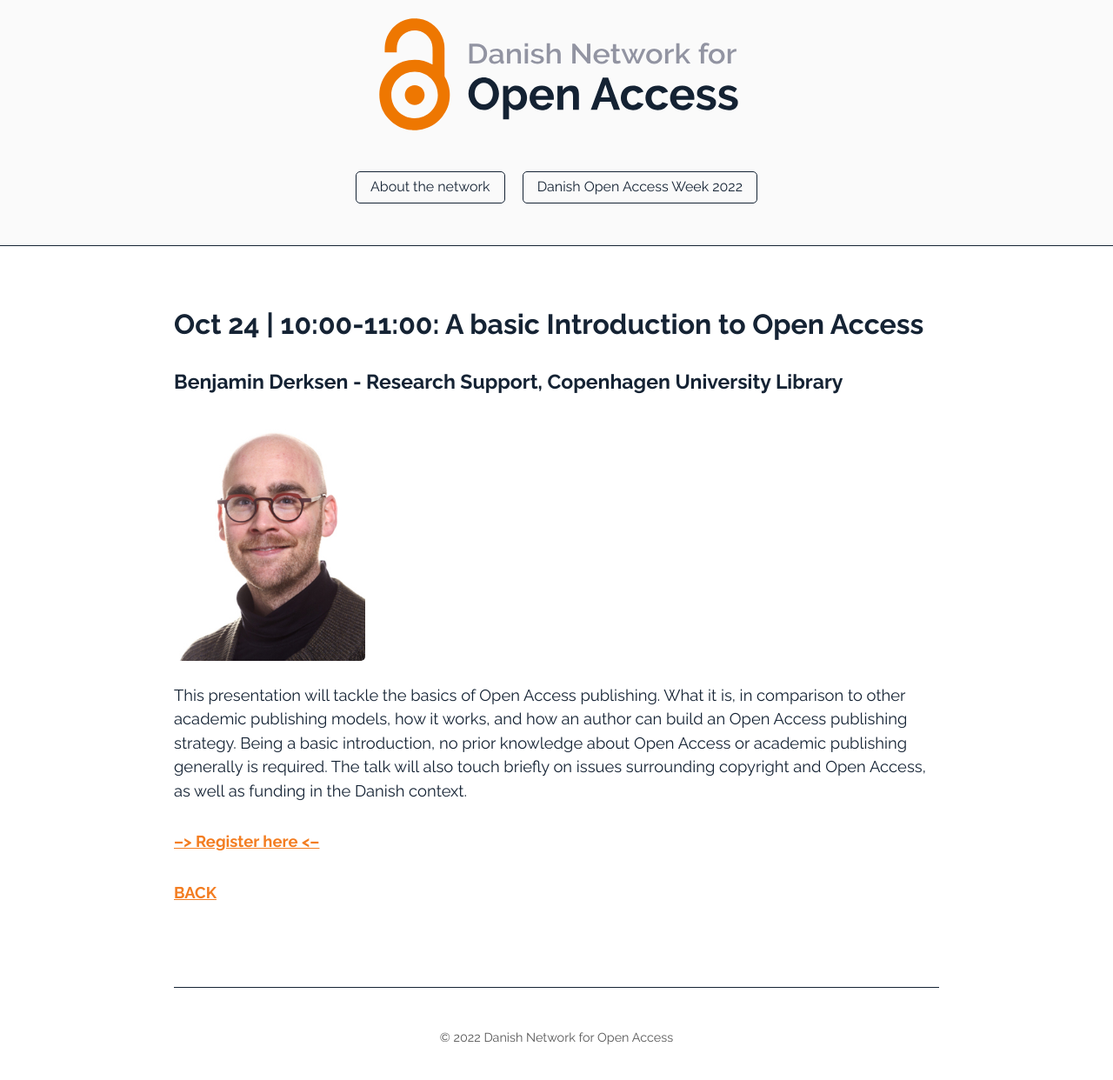
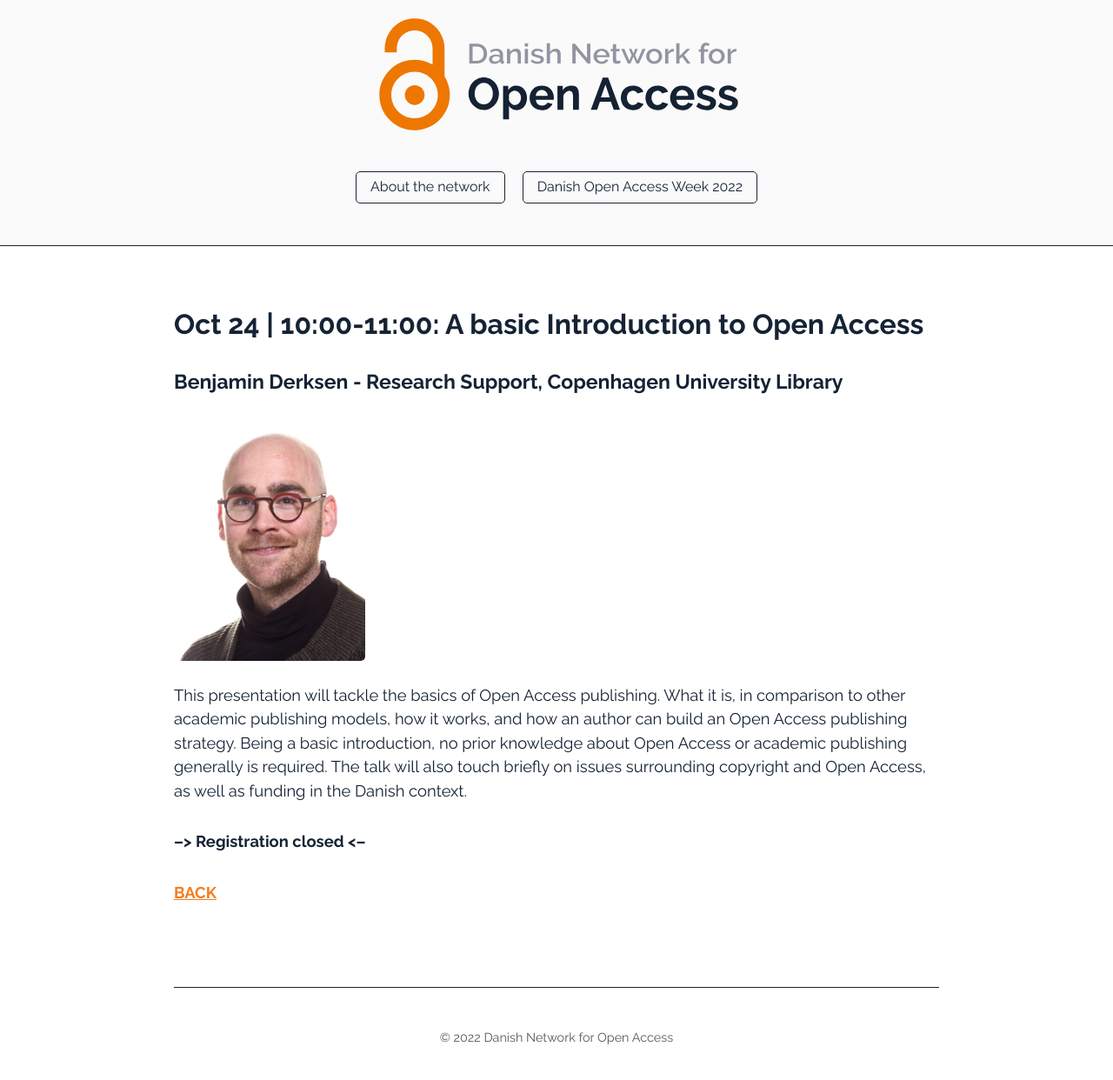
Before and after one commit to openaccess-dk/openaccess-dk.github.io, a Jekyll site: the page built from 01_monday.md, in a window 1280 px wide. Shown: the whole page at 87% size. Built offline with Jekyll 4.4.1, drawn with Linux system fonts in a browser that asks for light colours.

Commit message:
Update 01_monday.md

```diff
--- a/01_monday.md
+++ b/01_monday.md
@@ -12,6 +12,6 @@
 
 This presentation will tackle the basics of Open Access publishing. What it is, in comparison to other academic publishing models, how it works, and how an author can build an Open Access publishing strategy. Being a basic introduction, no prior knowledge about Open Access or academic publishing generally is required. The talk will also touch briefly on issues surrounding copyright and Open Access, as well as funding in the Danish context.
 
-##### [--> Register here <--](https://ku-dk.libwizard.com/f/oa_week_web1)
+##### --> Registration closed <--
 
 ##### [BACK](https://openaccess.dk/oaw2022#programme-of-the-danish-open-access-week-2022)
```
